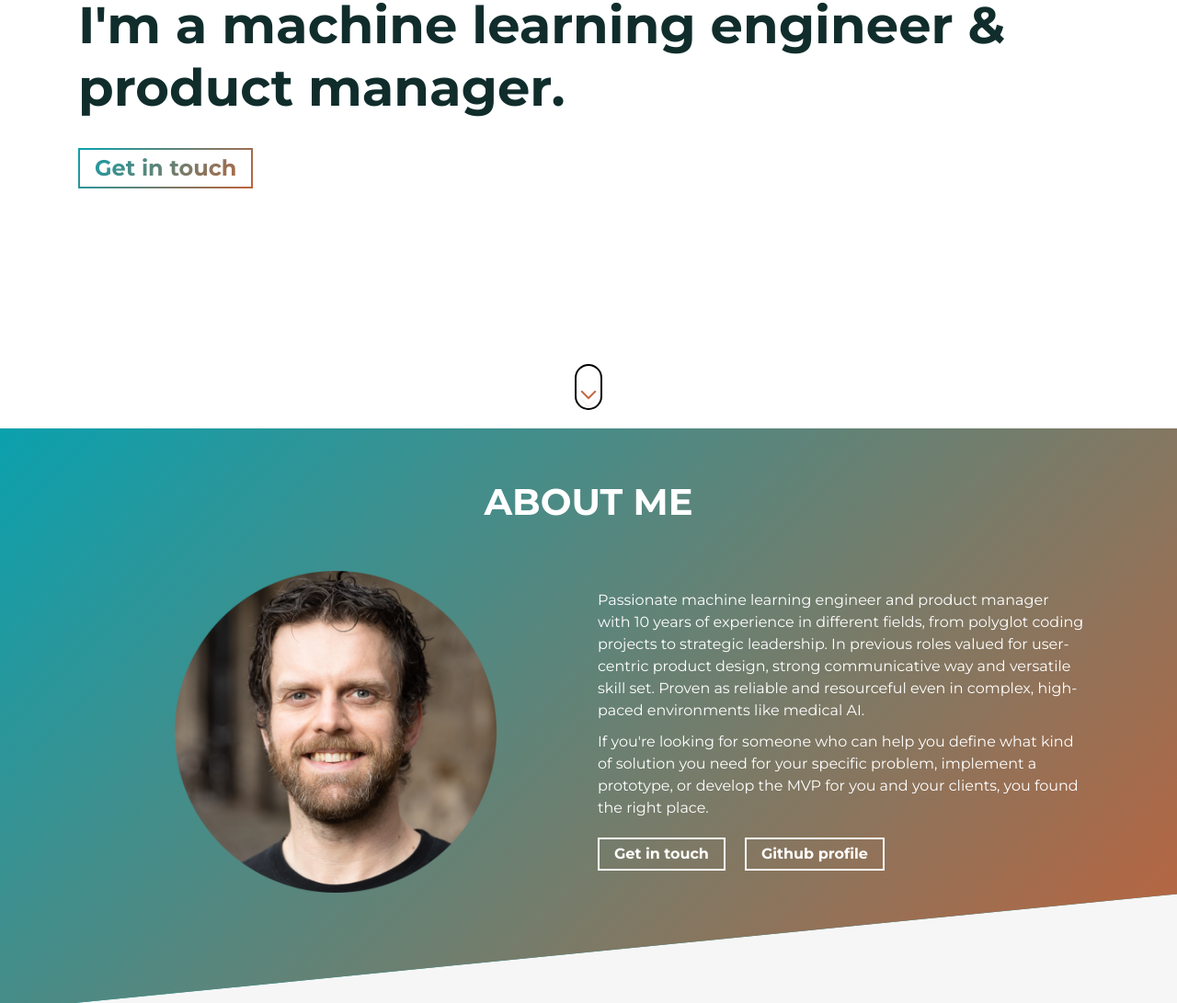
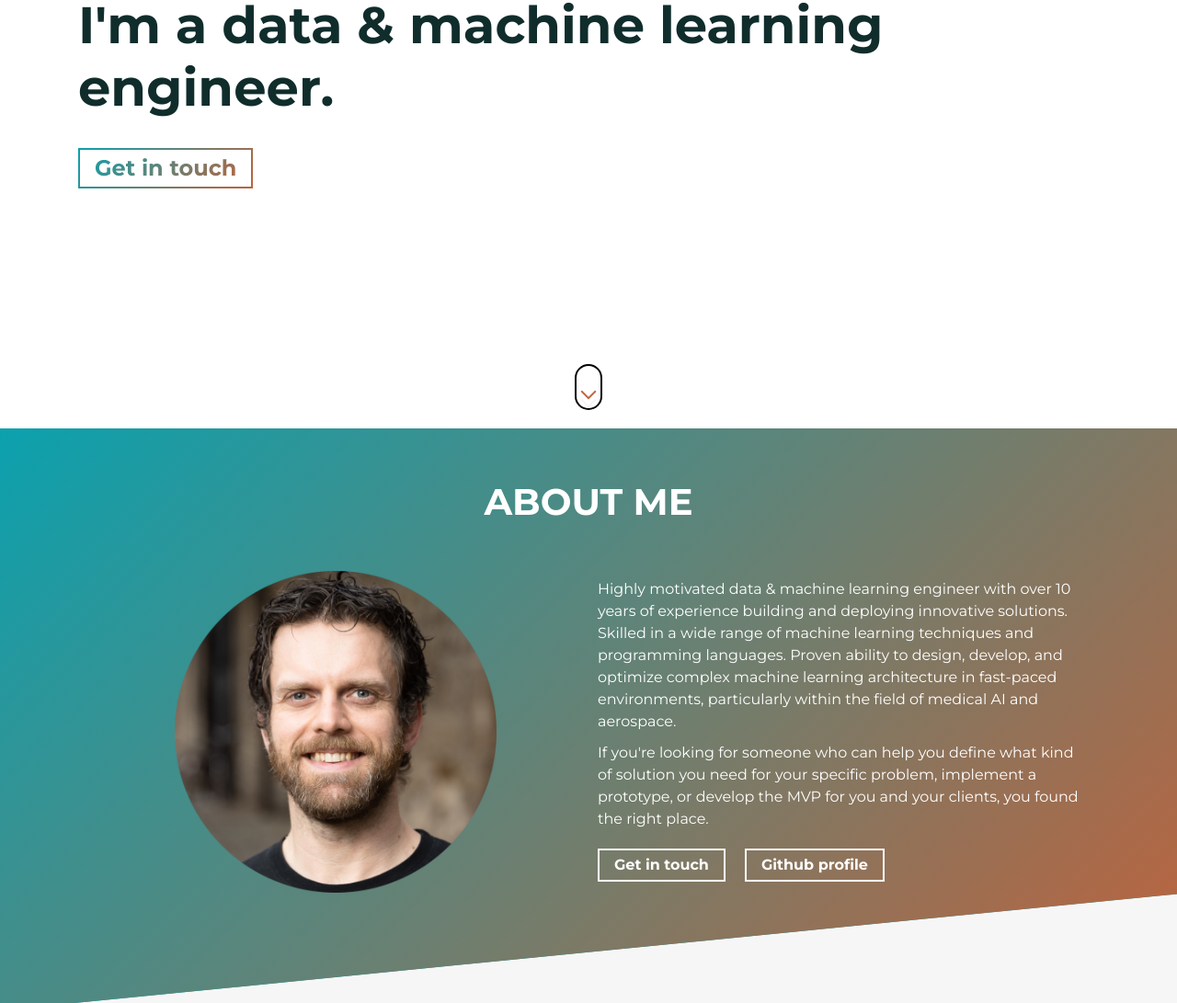
Before and after one commit to phillies/phillies.github.io, a plain HTML site: page index.html in a window 1280 px wide. Shown: the part 334-1425 px from the top of the page at 92% size. Drawn offline with Linux system fonts and the light colour scheme.

Commit message:
chore: Update personal information and project descriptions

```diff
--- a/index.html
+++ b/index.html
@@ -72,7 +72,7 @@
       <h1 class="hero-title">
         Hi, my name is <span class="text-color-main name">Jörn-Philipp Lies</span>
         <br />
-        I'm a machine learning engineer & product manager.
+        I'm a data & machine learning engineer.
       </h1>
       <p class="hero-cta">
         <a class="cta-btn cta-btn--hero" href="#about">Get in touch</a>
@@ -94,11 +94,10 @@
         </div>
         <div class="about-wrapper__info">
           <p class="about-wrapper__info-text">
-            Passionate machine learning engineer and product manager with 10 years of experience
-            in different fields, from polyglot coding projects to strategic leadership. In previous
-            roles valued for user-centric product design, strong communicative way and versatile
-            skill set. Proven as reliable and resourceful even in complex, high-paced environments
-            like medical AI.
+            Highly motivated data & machine learning engineer with over 10 years of experience building
+            and deploying innovative solutions. Skilled in a wide range of machine learning techniques and
+            programming languages. Proven ability to design, develop, and optimize complex machine learning
+            architecture in fast-paced environments, particularly within the field of medical AI and aerospace.
           </p>
           <p class="about-wrapper__info-text">
             If you're looking for someone who can help you define what kind of solution you need for your
@@ -250,9 +249,6 @@
               You can bookmark your favorite train lines for faster access and get an overview on the
               current status of the German train network.
             </p>
-            <p class="project-wrapper__text-info">
-              The app is currently in closed beta and will be available in the beginning of 2023.
-            </p>
             <div class="project-wrapper__text-info">
               <img src="https://img.shields.io/badge/-Flutter-02569B?logo=python&logoColor=white&style=for-the-badge"
                 alt="Flutter badge" class="project-wrapper__text-badge" />
@@ -294,7 +290,7 @@
               game ID provided by the organizer. The game ends once a player has Bingo.
             </p>
             <p class="project-wrapper__text-info">
-              The app is currently in closed beta and will be available for iOS and Android in the beginning of 2023.
+              The app is currently in closed beta.
             </p>
             <div class="project-wrapper__text-info">
               <!-- <a
@@ -405,9 +401,9 @@
         <i class="fa fa-angle-up fa-2x" aria-hidden="true"></i>
       </a>
       <div class="social-links">
-        <a href="https://twitter.com/philipp_lies" rel="noopener noreferrer" aria-label="twitter">
+        <!-- <a href="https://twitter.com/philipp_lies" rel="noopener noreferrer" aria-label="twitter">
           <i class="fa fa-twitter"></i>
-        </a>
+        </a> -->
         <!-- <a
             href="#!"
             target="_blank"
```
